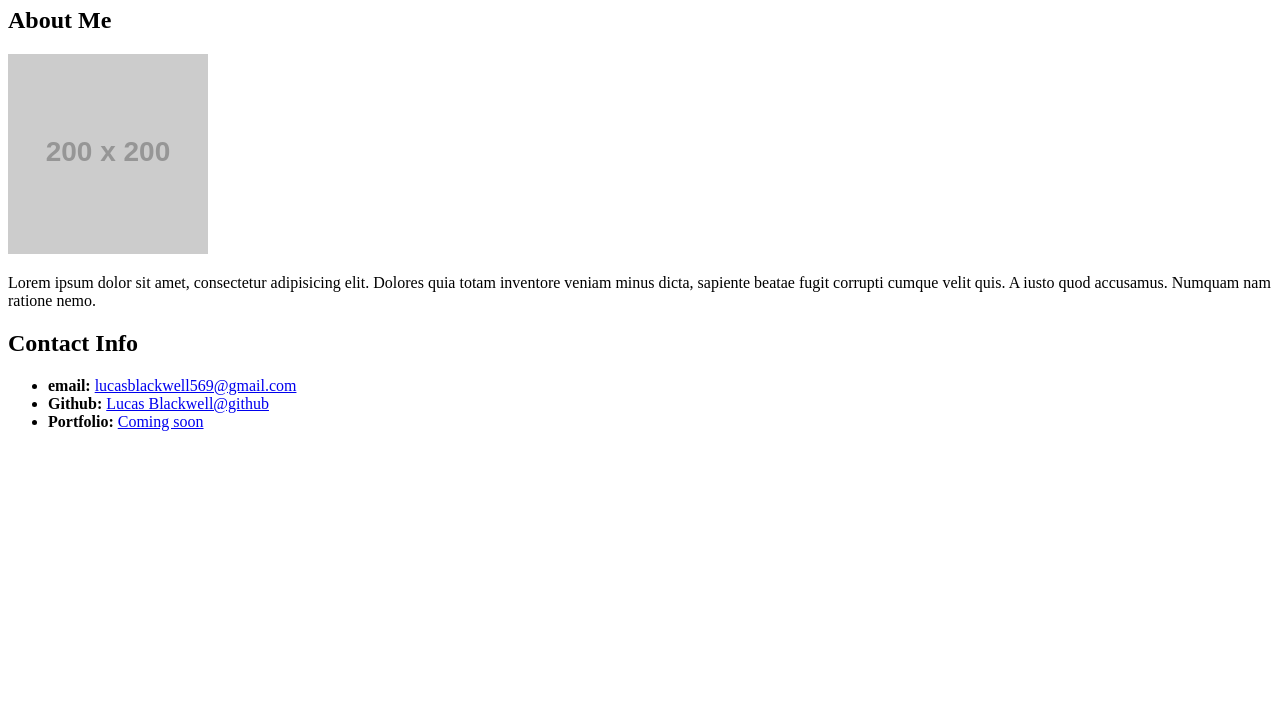
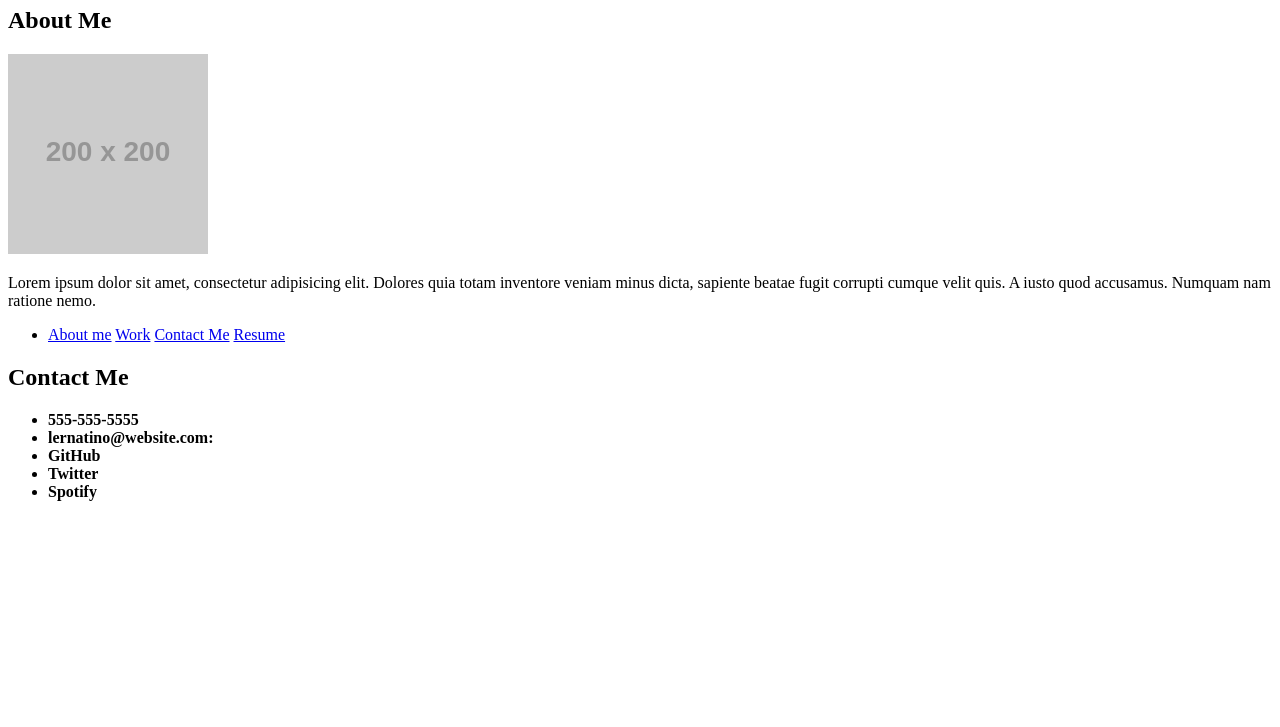
Before and after one commit to Blackwell101/Professional-Portfolio, a plain HTML site: page index.html in a window 1280 px wide. Shown: the part 73-800 px from the top of the page. Drawn offline with Linux system fonts and the light colour scheme; files that its build step writes are made by us from their sources; placeholder pictures from the web are drawn by us.

Commit message:
Pro Portfolio html

```diff
--- a/index.html
+++ b/index.html
@@ -2,7 +2,7 @@
 <html lang="en">
 <head>
     <meta charset="UTF-8">
-    <link rel="stylesheet" href="./assets/style.css">
+    <link rel="stylesheet" href="./assets/css/style.css">
     <meta http-equiv="X-UA-Compatible" content="IE=edge">
     <meta name="viewport" content="width=device-width, initial-scale=1.0">
     <title>Professional Portfolio</title>
@@ -11,7 +11,7 @@
 <body>
 
     <header>
-        <h1>Professtional Portfolio</h1>
+        <h1>Lernatino</h1>
     </header>
 
     <section>
@@ -21,15 +21,30 @@
     </section>
 
     <section>
-        <h2>Contact Info</h2>
+        <nav>
+            <ul>
+                <li>
+                    <a href="About me">About me</a>
+                    <a href="Work">Work</a>
+                    <a href="Contact Me">Contact Me</a>
+                    <a href="Reusme">Resume</a>
+                </li>
+            </ul>
+        </nav>
+    </section>
+
+    <section>
+        <h2>Contact Me</h2>
         <ul>
-            <li><strong>email:</strong> <a href="#">lucasblackwell569@gmail.com</a></li>
-            <li><strong>Github:</strong> <a href="#">Lucas Blackwell@github</a></li>
-            <li><strong>Portfolio:</strong> <a href="#">Coming soon</a></li>
+            <li><strong>555-555-5555</strong> <a href="#"></a></li>
+            <li><strong>lernatino@website.com:</strong> <a href="#"></a></li>
+            <li><strong>GitHub</strong> <a href="#"></a></li>
+            <li><strong>Twitter</strong> <a href="#"></a></li>
+            <li><strong>Spotify</strong> <a href="#"></a></li>
         </ul>
 
+   </section>
 
-    </section>
 
 
 
```
